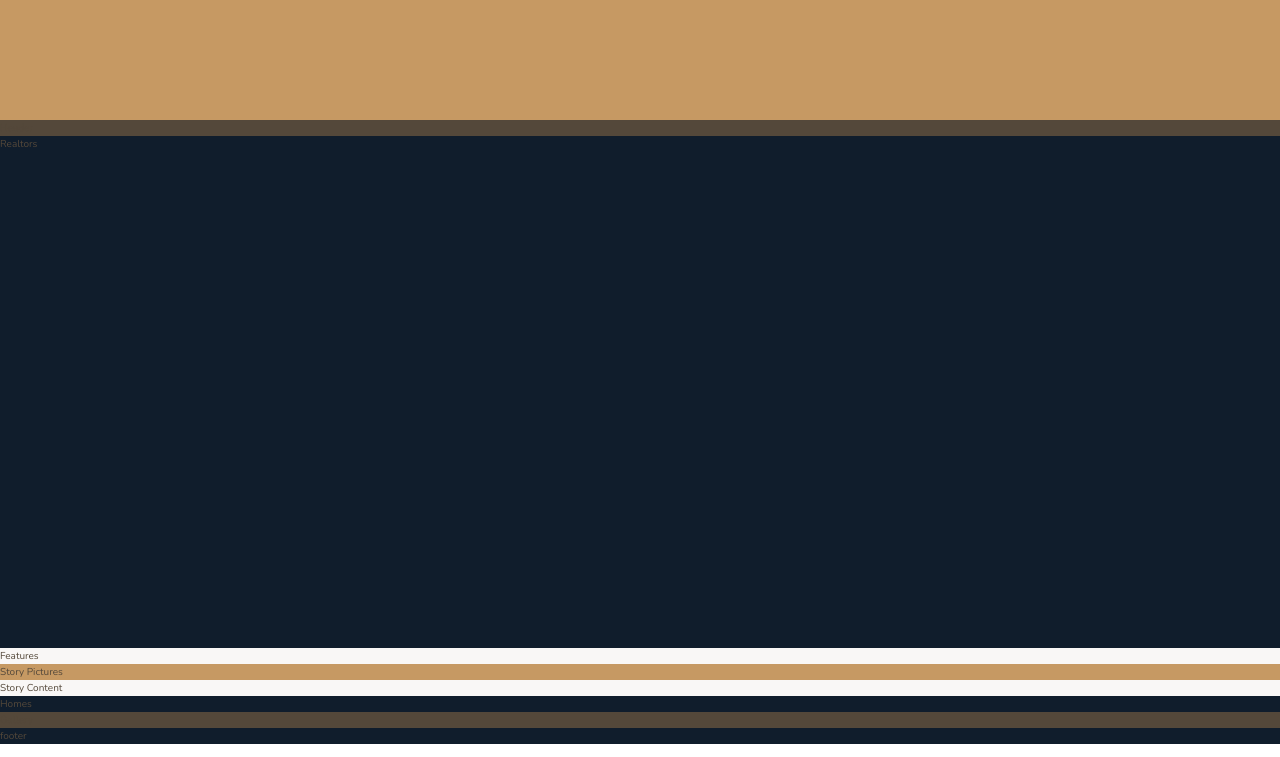
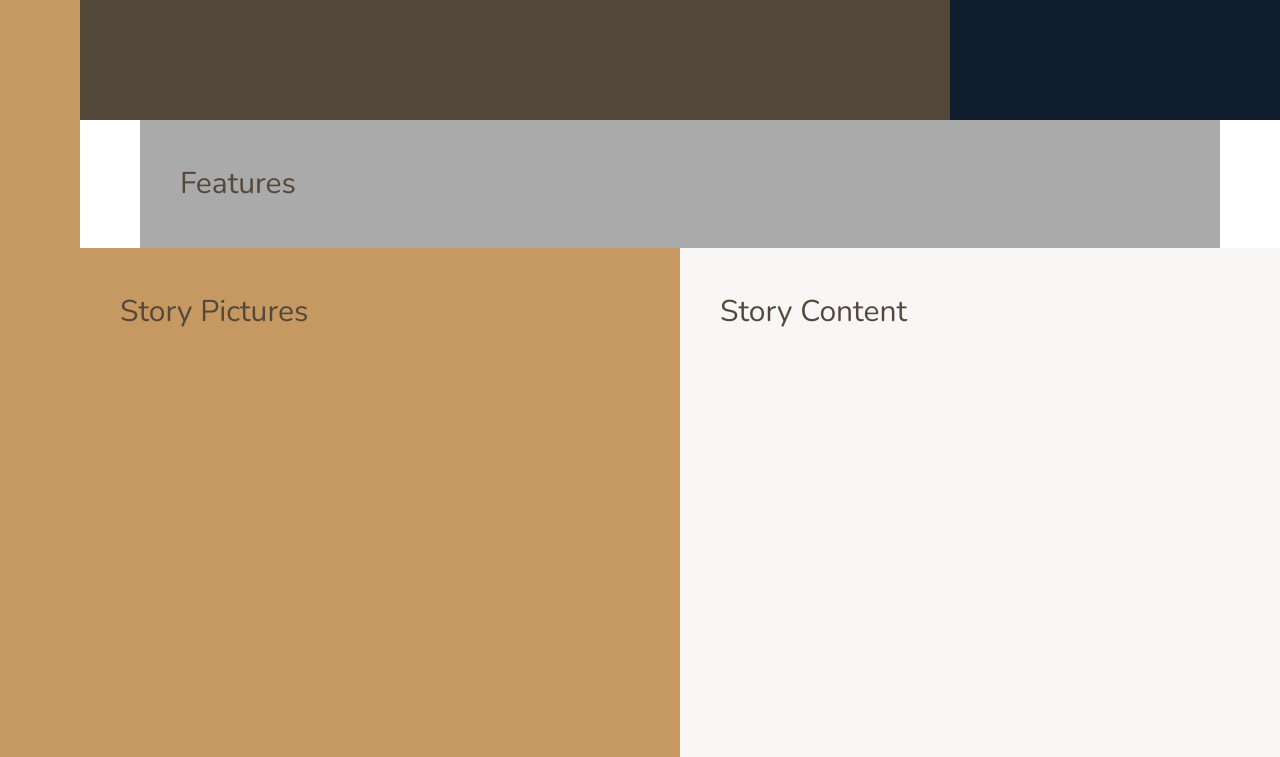
Before and after one commit to driesdriesdries/nexter, a website: page index.html in a window 1280 px wide. Shown: the part 520-1277 px from the top of the page. Drawn offline with nearby package versions, Linux system fonts and the light colour scheme.

Commit message:
created a grid i dont understand

```diff
--- a/sass/_base.scss
+++ b/sass/_base.scss
@@ -37,4 +37,10 @@ body {
 .container {
     display: grid;
     grid-template-rows: 80vh min-content 40vw repeat(3, min-content);
+    grid-template-columns: [sidebar-start] 8rem [sidebar-end full-start] minmax(6rem, 1fr) [center-start] repeat(8, [col-start] minmax(min-content,14rem) [col-end]) [center-end] minmax(6rem, 1fr) [full-end];
+
+    & > * {
+        padding: 40px;
+        font-size: 3rem;
+    }
 }
--- a/sass/_features.scss
+++ b/sass/_features.scss
@@ -1,3 +1,4 @@
 .features {
-    background-color: $color-grey-light-1;
+    background-color: $color-grey-light-2;
+    grid-column: center-start / center-end ;
 }
--- a/sass/_footer.scss
+++ b/sass/_footer.scss
@@ -1,3 +1,4 @@
 .footer {
     background-color: $color-secondary;
+    grid-column: full-start / full-end;
 }
--- a/sass/_gallery.scss
+++ b/sass/_gallery.scss
@@ -1,3 +1,4 @@
 .gallery {
     background-color: $color-grey-dark-1;
+    grid-column: full-start / full-end;
 }
--- a/sass/_header.scss
+++ b/sass/_header.scss
@@ -1,3 +1,4 @@
 .header {
     background-color: $color-grey-dark-1;
+    grid-column: full-start / col-end 6;
 }
--- a/sass/_homes.scss
+++ b/sass/_homes.scss
@@ -1,3 +1,4 @@
 .homes {
     background-color: $color-secondary;
+    grid-column: center-start / center-end;
 }
--- a/sass/_realtors.scss
+++ b/sass/_realtors.scss
@@ -1,3 +1,4 @@
 .realtors {
     background-color: $color-secondary;
+    grid-column: col-start 7 / full-end;
 }
--- a/sass/_sidebar.scss
+++ b/sass/_sidebar.scss
@@ -1,3 +1,5 @@
 .sidebar {
     background-color: $color-primary;
+    grid-column: sidebar-start / sidebar-end;
+    grid-row: 1 / -1;
 }
--- a/sass/_story.scss
+++ b/sass/_story.scss
@@ -1,8 +1,10 @@
 .story {
     &__pictures {
         background-color: $color-primary;
+        grid-column: full-start / col-end 4;
     }
     &__content {
         background-color: $color-grey-light-1;
+        grid-column: col-start 5 / full-end;
     }
 }
```
Also changed, not shown: css/style.css.
